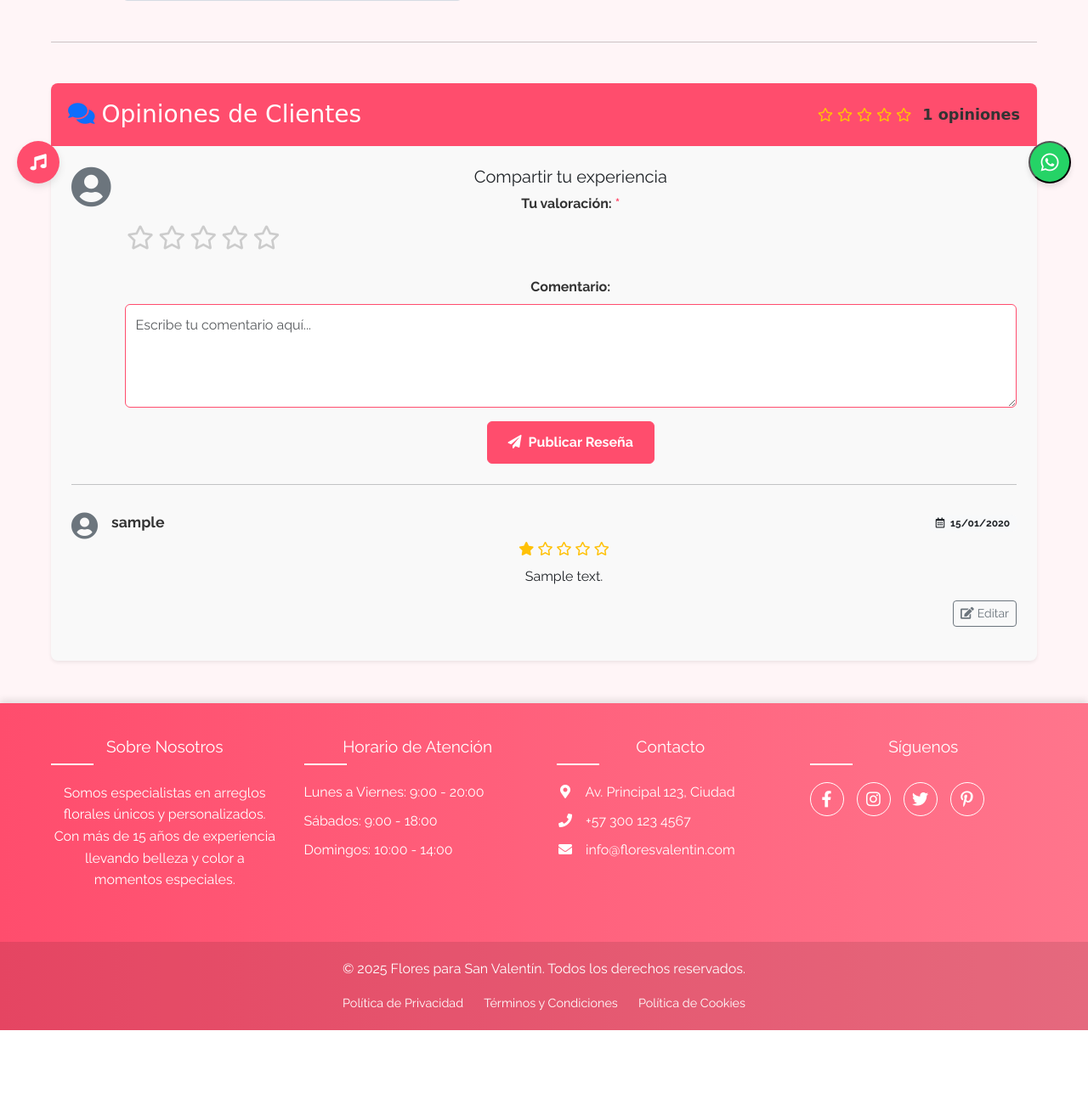
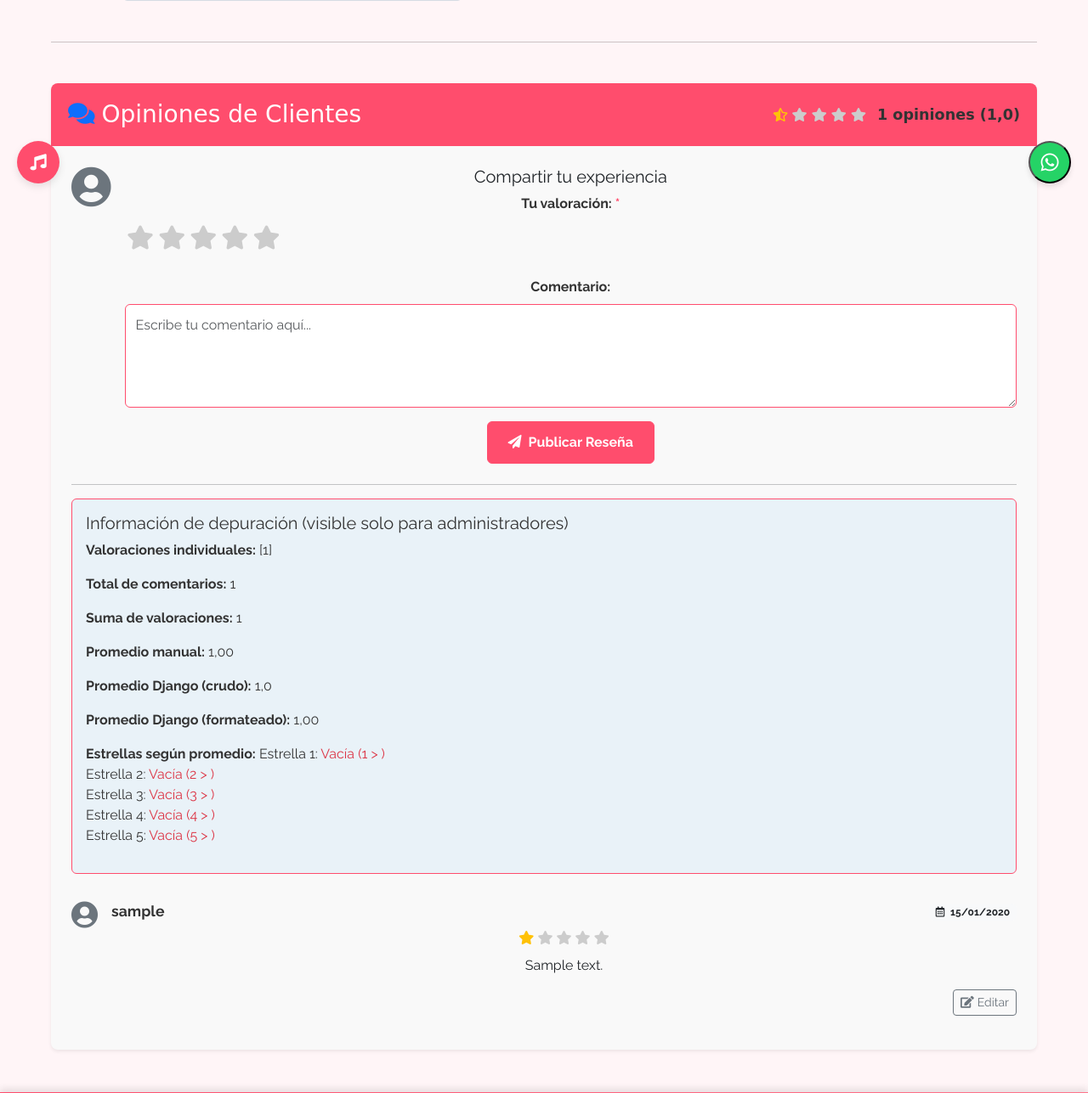
Before and after one commit to Johnson1255/Flores-Django, a Django app: page /floresvalentin_app/producto/00000000-0000-0000-0000-000000000001/ in a window 1280 px wide. Shown: the part 564-1851 px from the top of the page at 85% size. Before the commit the page ends 1777 px from the top, so only its background shows below. Run offline with Django 5.2, Linux system fonts and the light colour scheme; a user stored in the database is signed in; data comes from the database, SQL or seed files in the repository; tables that the repository leaves empty hold one stand-in row (values such as "Sample post"); grey boxes marked "Sample" are stand-in pictures; some libraries are stand-ins or nearby versions; some web fonts are replaced.

Commit message:
refactor: Ajuste al calculo de estrellas

```diff
--- a/floresvalentin_app/views.py
+++ b/floresvalentin_app/views.py
@@ -128,17 +128,38 @@
 
 def product_detail(request, product_id):
     product = get_object_or_404(Product, id=product_id)
-    comments = product.comments.all()
+    comments = product.comments.all().order_by('-created_at')  # Ordenados por fecha más reciente
     comment_form = CommentForm()
 
-    # Calcular el promedio de valoraciones
-    average_rating = comments.aggregate(Avg('rating')).get('rating__avg', 0)
+    # Calcular el promedio de valoraciones de manera más precisa
+    ratings = list(comments.values_list('rating', flat=True))
+    total_ratings = len(ratings)
+
+    if total_ratings > 0:
+        # Cálculo manual del promedio para mayor control
+        sum_ratings = sum(ratings)
+        average_rating = sum_ratings / total_ratings
+    else:
+        average_rating = 0
+
+    # Depuración - registrar información sobre las valoraciones
+    logger.debug(f"Producto: {product.name}, ID: {product.id}")
+    logger.debug(f"Total de comentarios: {total_ratings}")
+    logger.debug(f"Valoraciones individuales: {ratings}")
+    logger.debug(f"Suma de valoraciones: {sum(ratings) if ratings else 0}")
+    logger.debug(f"Promedio calculado: {average_rating}")
 
     context = {
         'product': product,
         'comments': comments,
         'comment_form': comment_form,
         'average_rating': average_rating,
+        'ratings_debug': {
+            'individual_ratings': ratings,
+            'total_comments': total_ratings,
+            'sum_ratings': sum(ratings) if ratings else 0,
+            'manual_avg': average_rating
+        }
     }
     return render(request, 'floresvalentin_app/product_detail.html', context)
 
--- a/template/floresvalentin_app/product_detail.html
+++ b/template/floresvalentin_app/product_detail.html
@@ -53,17 +53,78 @@
                 <h3 class="mb-0"><i class="fas fa-comments text-primary me-2"></i>Opiniones de Clientes</h3>
                 {% if comments %}
                 <div class="ratings">
-                    {% with avg_rating=average_rating|default:0 %}
-                        {% for i in '12345' %}
-                            {% if forloop.counter <= avg_rating|floatformat:0 %}
-                                <i class="fas fa-star text-warning"></i>
-                            {% elif forloop.counter <= avg_rating|add:0.5|floatformat:0 %}
-                                <i class="fas fa-star-half-alt text-warning"></i>
-                            {% else %}
-                                <i class="far fa-star text-warning"></i>
-                            {% endif %}
-                        {% endfor %}
-                        <span class="ms-2 fw-bold">{{ comments|length }} opiniones</span>
+                    {% comment %}
+                    Simplificamos la lógica de visualización de estrellas
+                    {% endcomment %}
+                    {% with avg=average_rating|floatformat:1 %}
+                        {% if avg >= '5.0' %}
+                            <i class="fas fa-star text-warning"></i>
+                            <i class="fas fa-star text-warning"></i>
+                            <i class="fas fa-star text-warning"></i>
+                            <i class="fas fa-star text-warning"></i>
+                            <i class="fas fa-star text-warning"></i>
+                        {% elif avg >= '4.5' %}
+                            <i class="fas fa-star text-warning"></i>
+                            <i class="fas fa-star text-warning"></i>
+                            <i class="fas fa-star text-warning"></i>
+                            <i class="fas fa-star text-warning"></i>
+                            <i class="fas fa-star-half-alt text-warning"></i>
+                        {% elif avg >= '4.0' %}
+                            <i class="fas fa-star text-warning"></i>
+                            <i class="fas fa-star text-warning"></i>
+                            <i class="fas fa-star text-warning"></i>
+                            <i class="fas fa-star text-warning"></i>
+                            <i class="fas fa-star text-muted" style="color: #ccc !important;"></i>
+                        {% elif avg >= '3.5' %}
+                            <i class="fas fa-star text-warning"></i>
+                            <i class="fas fa-star text-warning"></i>
+                            <i class="fas fa-star text-warning"></i>
+                            <i class="fas fa-star-half-alt text-warning"></i>
+                            <i class="fas fa-star text-muted" style="color: #ccc !important;"></i>
+                        {% elif avg >= '3.0' %}
+                            <i class="fas fa-star text-warning"></i>
+                            <i class="fas fa-star text-warning"></i>
+                            <i class="fas fa-star text-warning"></i>
+                            <i class="fas fa-star text-muted" style="color: #ccc !important;"></i>
+                            <i class="fas fa-star text-muted" style="color: #ccc !important;"></i>
+                        {% elif avg >= '2.5' %}
+                            <i class="fas fa-star text-warning"></i>
+                            <i class="fas fa-star text-warning"></i>
+                            <i class="fas fa-star-half-alt text-warning"></i>
+                            <i class="fas fa-star text-muted" style="color: #ccc !important;"></i>
+                            <i class="fas fa-star text-muted" style="color: #ccc !important;"></i>
+                        {% elif avg >= '2.0' %}
+                            <i class="fas fa-star text-warning"></i>
+                            <i class="fas fa-star text-warning"></i>
+                            <i class="fas fa-star text-muted" style="color: #ccc !important;"></i>
+                            <i class="fas fa-star text-muted" style="color: #ccc !important;"></i>
+                            <i class="fas fa-star text-muted" style="color: #ccc !important;"></i>
+                        {% elif avg >= '1.5' %}
+                            <i class="fas fa-star text-warning"></i>
+                            <i class="fas fa-star-half-alt text-warning"></i>
+                            <i class="fas fa-star text-muted" style="color: #ccc !important;"></i>
+                            <i class="fas fa-star text-muted" style="color: #ccc !important;"></i>
+                            <i class="fas fa-star text-muted" style="color: #ccc !important;"></i>
+                        {% elif avg >= '1.0' %}
+                            <i class="fas fa-star text-warning"></i>
+                            <i class="fas fa-star text-muted" style="color: #ccc !important;"></i>
+                            <i class="fas fa-star text-muted" style="color: #ccc !important;"></i>
+                            <i class="fas fa-star text-muted" style="color: #ccc !important;"></i>
+                            <i class="fas fa-star text-muted" style="color: #ccc !important;"></i>
+                        {% elif avg >= '0.5' %}
+                            <i class="fas fa-star-half-alt text-warning"></i>
+                            <i class="fas fa-star text-muted" style="color: #ccc !important;"></i>
+                            <i class="fas fa-star text-muted" style="color: #ccc !important;"></i>
+                            <i class="fas fa-star text-muted" style="color: #ccc !important;"></i>
+                            <i class="fas fa-star text-muted" style="color: #ccc !important;"></i>
+                        {% else %}
+                            <i class="fas fa-star text-muted" style="color: #ccc !important;"></i>
+                            <i class="fas fa-star text-muted" style="color: #ccc !important;"></i>
+                            <i class="fas fa-star text-muted" style="color: #ccc !important;"></i>
+                            <i class="fas fa-star text-muted" style="color: #ccc !important;"></i>
+                            <i class="fas fa-star text-muted" style="color: #ccc !important;"></i>
+                        {% endif %}
+                        <span class="ms-2 fw-bold">{{ comments|length }} opiniones ({{ avg }})</span>
                     {% endwith %}
                 </div>
                 {% endif %}
@@ -84,20 +145,20 @@
                                         <label class="form-label">Tu valoración:</label>
                                         <div class="star-rating">
                                             <div class="rating-selection d-flex">
-                                                <input type="radio" id="star1" name="rating" value="1" class="visually-hidden" required/>
-                                                <label for="star1" class="star-label fs-3" title="1 estrella"><i class="far fa-star"></i></label>
+                                                <input type="radio" id="star5" name="rating" value="5" class="visually-hidden" required/>
+                                                <label for="star5" class="star-label fs-3" title="5 estrellas"><i class="fas fa-star"></i></label>
+
+                                                <input type="radio" id="star4" name="rating" value="4" class="visually-hidden"/>
+                                                <label for="star4" class="star-label fs-3" title="4 estrellas"><i class="fas fa-star"></i></label>
+
+                                                <input type="radio" id="star3" name="rating" value="3" class="visually-hidden"/>
+                                                <label for="star3" class="star-label fs-3" title="3 estrellas"><i class="fas fa-star"></i></label>
 
                                                 <input type="radio" id="star2" name="rating" value="2" class="visually-hidden"/>
-                                                <label for="star2" class="star-label fs-3" title="2 estrellas"><i class="far fa-star"></i></label>
+                                                <label for="star2" class="star-label fs-3" title="2 estrellas"><i class="fas fa-star"></i></label>
 
-                                                <input type="radio" id="star3" name="rating" value="3" class="visually-hidden"/>
-                                                <label for="star3" class="star-label fs-3" title="3 estrellas"><i class="far fa-star"></i></label>
-
-                                                <input type="radio" id="star4" name="rating" value="4" class="visually-hidden"/>
-                                                <label for="star4" class="star-label fs-3" title="4 estrellas"><i class="far fa-star"></i></label>
-
-                                                <input type="radio" id="star5" name="rating" value="5" class="visually-hidden"/>
-                                                <label for="star5" class="star-label fs-3" title="5 estrellas"><i class="far fa-star"></i></label>
+                                                <input type="radio" id="star1" name="rating" value="1" class="visually-hidden"/>
+                                                <label for="star1" class="star-label fs-3" title="1 estrella"><i class="fas fa-star"></i></label>
                                             </div>
                                         </div>
                                     </div>
@@ -122,6 +183,34 @@
                 {% if comments %}
                     <hr class="divider">
 
+                    <!-- Información de depuración del cálculo de valoraciones (solo para administradores) -->
+                    {% if user.is_staff %}
+                    <div class="alert alert-info mb-3">
+                        <h5 class="alert-heading">Información de depuración (visible solo para administradores)</h5>
+                        <p><strong>Valoraciones individuales:</strong> {{ ratings_debug.individual_ratings }}</p>
+                        <p><strong>Total de comentarios:</strong> {{ ratings_debug.total_comments }}</p>
+                        <p><strong>Suma de valoraciones:</strong> {{ ratings_debug.sum_ratings }}</p>
+                        <p><strong>Promedio manual:</strong> {{ ratings_debug.manual_avg|floatformat:2 }}</p>
+                        <p><strong>Promedio Django (crudo):</strong> {{ average_rating }}</p>
+                        <p><strong>Promedio Django (formateado):</strong> {{ average_rating|floatformat:2 }}</p>
+                        <p><strong>Estrellas según promedio:</strong>
+                            {% with rounded_avg=average_rating|floatformat:1 %}
+                                {% for i in '12345' %}
+                                    Estrella {{ forloop.counter }}:
+                                    {% if forloop.counter <= rounded_avg|add:0 %}
+                                        <span class="text-success">Llena ({{ forloop.counter }} ≤ {{ rounded_avg|add:0 }})</span>
+                                    {% elif forloop.counter <= rounded_avg|add:0.5 and forloop.counter > rounded_avg|add:0 %}
+                                        <span class="text-warning">Mitad ({{ forloop.counter }} ≤ {{ rounded_avg|add:0.5 }} y {{ forloop.counter }} > {{ rounded_avg|add:0 }})</span>
+                                    {% else %}
+                                        <span class="text-danger">Vacía ({{ forloop.counter }} > {{ rounded_avg|add:0.5 }})</span>
+                                    {% endif %}
+                                    <br>
+                                {% endfor %}
+                            {% endwith %}
+                        </p>
+                    </div>
+                    {% endif %}
+
                     <div class="reviews-list">
                         {% for comment in comments %}
                             <div class="review-item py-3 {% if not forloop.last %}border-bottom{% endif %}">
@@ -145,7 +234,7 @@
                                                     {% if forloop.counter <= rating %}
                                                         <i class="fas fa-star text-warning"></i>
                                                     {% else %}
-                                                        <i class="far fa-star text-warning"></i>
+                                                        <i class="fas fa-star text-muted" style="color: #ccc !important;"></i>
                                                     {% endif %}
                                                 {% endfor %}
                                             {% endwith %}
@@ -181,24 +270,33 @@
     /* Estilos para el selector de estrellas */
     .star-rating .rating-selection {
         display: flex;
+        flex-direction: row-reverse; /* Revertir el orden para que funcione el :hover ~ */
+        justify-content: flex-end;
     }
 
     .star-label {
-        color: #ccc;
         cursor: pointer;
         padding: 0 0.1em;
     }
 
-    /* Nueva lógica para selección de izquierda a derecha */
-    .star-label:hover i,
-    .star-label:hover i ~ .rating-selection i,
-    input[type="radio"]:checked + .star-label i,
-    input[type="radio"]:checked + .star-label ~ label i {
-        color: #FFD700;
-        content: "\f005";
-        font-weight: 900;
+    .star-label i {
+        color: #cccccc;
+        transition: color 0.3s ease;
     }
 
+    /* Efecto hover - Colorea desde la derecha */
+    .rating-selection .star-label:hover i,
+    .rating-selection .star-label:hover ~ .star-label i {
+        color: #FFC107; /* Bootstrap warning color */
+    }
+
+    /* Estrellas seleccionadas */
+    input[type="radio"]:checked + .star-label i,
+    input[type="radio"]:checked + .star-label ~ .star-label i {
+        color: #FFC107; /* Bootstrap warning color */
+    }
+
+    /* Ocultar los inputs */
     .visually-hidden {
         position: absolute;
         width: 1px;
@@ -214,69 +312,16 @@
 
 {% block extra_js %}
 <script>
+    // No necesitamos JavaScript para el efecto hover básico, solo para la selección
     document.addEventListener('DOMContentLoaded', function() {
-        // Script para manejar la selección de estrellas
-        const starLabels = document.querySelectorAll('.star-label');
-        const starInputs = document.querySelectorAll('.star-rating input[type="radio"]');
-
-        starLabels.forEach(label => {
-            label.addEventListener('click', function() {
-                // Actualizar todas las estrellas cuando se hace clic
-                const starId = this.getAttribute('for');
-                const selectedInput = document.getElementById(starId);
-                const ratingValue = selectedInput.value;
-
-                // Cambiar los iconos a estrellas sólidas o huecas según la selección
-                starLabels.forEach(lbl => {
-                    const lblFor = lbl.getAttribute('for');
-                    const starValue = document.getElementById(lblFor).value;
-
-                    if (starValue <= ratingValue) {
-                        lbl.querySelector('i').className = 'fas fa-star text-warning';
-                    } else {
-                        lbl.querySelector('i').className = 'far fa-star';
-                    }
-                });
-            });
-
-            // Agregar efecto hover
-            label.addEventListener('mouseenter', function() {
-                const starId = this.getAttribute('for');
-                const hoverValue = document.getElementById(starId).value;
-
-                starLabels.forEach(lbl => {
-                    const lblFor = lbl.getAttribute('for');
-                    const starValue = document.getElementById(lblFor).value;
-
-                    if (starValue <= hoverValue) {
-                        lbl.querySelector('i').className = 'fas fa-star text-warning';
-                    }
-                });
-            });
-
-            // Restaurar estado al quitar el hover
-            label.addEventListener('mouseleave', function() {
-                const selectedInput = document.querySelector('.star-rating input[type="radio"]:checked');
-                const selectedValue = selectedInput ? selectedInput.value : 0;
-
-                starLabels.forEach(lbl => {
-                    const lblFor = lbl.getAttribute('for');
-                    const starValue = document.getElementById(lblFor).value;
-
-                    if (selectedValue && starValue <= selectedValue) {
-                        lbl.querySelector('i').className = 'fas fa-star text-warning';
-                    } else {
-                        lbl.querySelector('i').className = 'far fa-star';
-                    }
-                });
-            });
-        });
-
-        // Asegurar que al cargar la página, si hay una valoración seleccionada, se muestren las estrellas
+        // Asegurar que las estrellas se muestren correctamente cuando se carga la página
         const selectedInput = document.querySelector('.star-rating input[type="radio"]:checked');
         if (selectedInput) {
-            const event = new Event('click');
-            document.querySelector(`label[for="${selectedInput.id}"]`).dispatchEvent(event);
+            // Simular un clic en la etiqueta correspondiente
+            const label = document.querySelector(`label[for="${selectedInput.id}"]`);
+            if (label) {
+                label.click();
+            }
         }
     });
 </script>
```
